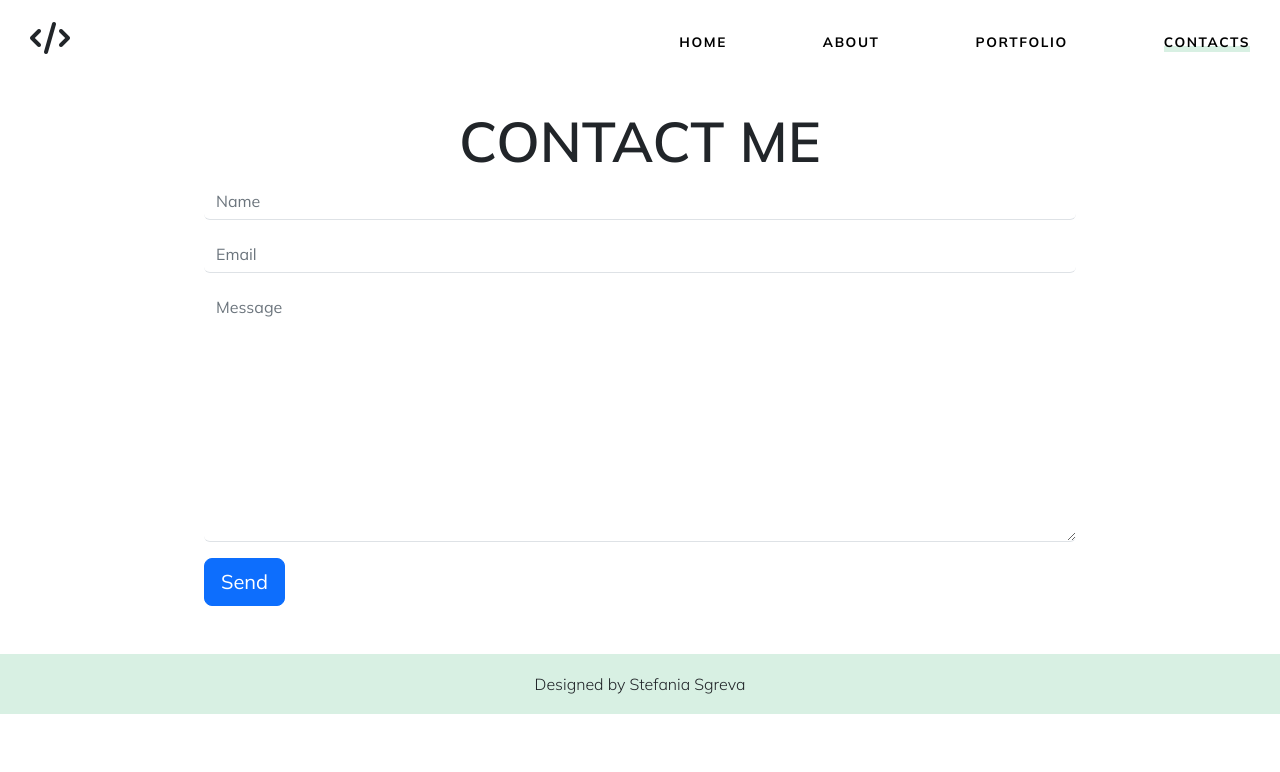
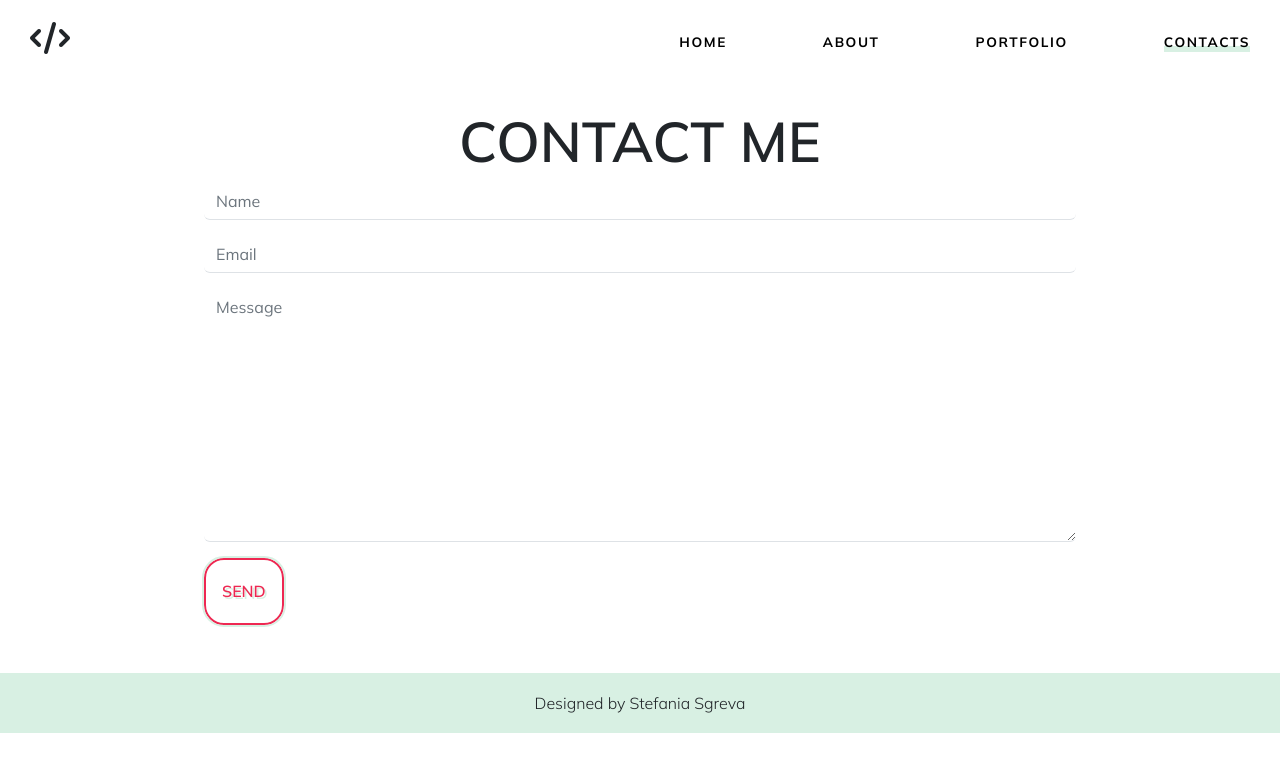
Before and after one commit to StefaniaSgreva/laravel-vue-router, a Vue app: page /contact in a window 1280 px wide. Shown: the top 772 px of the page. Built offline with nearby package versions, Linux system fonts and the light colour scheme; a web font is replaced by a local one.

Commit message:
some layout fix

```diff
--- a/src/components/ContactForm.vue
+++ b/src/components/ContactForm.vue
@@ -29,7 +29,7 @@
                                     {{ error }}
                                 </div>
                         </div>
-                        <button class="btn btn-lg btn-primary text-white" type="submit"
+                        <button class="call-btn" type="submit"
                         :disabled="loading">{{loading ? 'Sending...' : 'Send'}}</button>
                     </form>
                 </div>
--- a/src/pages/AboutUsPage.vue
+++ b/src/pages/AboutUsPage.vue
@@ -9,7 +9,7 @@
                     </div>
 
                     <h2>Stefania<br>Sgreva</h2>
-                    <h3>Front End Developer</h3>
+                    <h3>UI / UX Designer<br>Front End Developer</h3>
                 </div>
 
                 <ul class="icons">
@@ -85,7 +85,8 @@
         text-transform: uppercase;
         font-weight: 300;
         letter-spacing: 5px;
-        margin-top: 2rem;
+        line-height: 2rem;
+        margin-top: 1.5rem;
         font-size: 1rem;
     }
     .icons{
```
